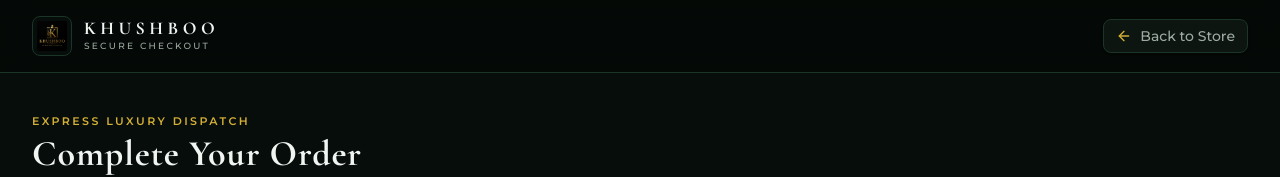
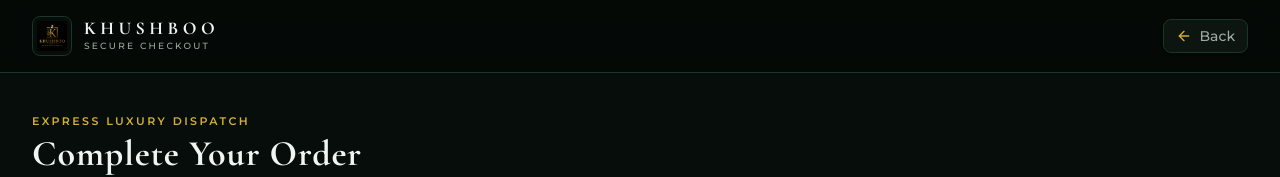
Before and after one commit to Mahad-Usman-15/perfume-landing-stripe-integration, a React (Vite) app: page / in a window 1280 px wide. Both pictures are taken after a click on the button "ORDER NOW". Shown: the top 177 px of the page. Built offline with nearby package versions, Linux system fonts and the light colour scheme.

Commit message:
refactor: shorten checkout back button label

```diff
--- a/src/components/checkout/CheckoutHeader.tsx
+++ b/src/components/checkout/CheckoutHeader.tsx
@@ -40,7 +40,7 @@ export const CheckoutHeader: React.FC<CheckoutHeaderProps> = ({ onBackToShop })
           title="Return to store"
         >
           <ArrowLeft className="w-4 h-4 text-[#d4af37]" />
-          <span className="hidden sm:inline font-medium">Back to Store</span>
+          <span className="hidden sm:inline font-medium">Back</span>
           <span className="sm:hidden font-medium">Back</span>
         </button>
       </div>
```
